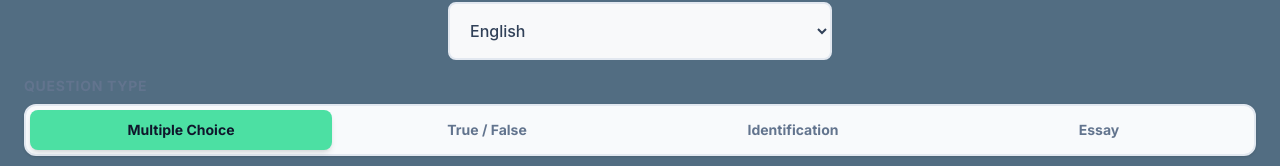
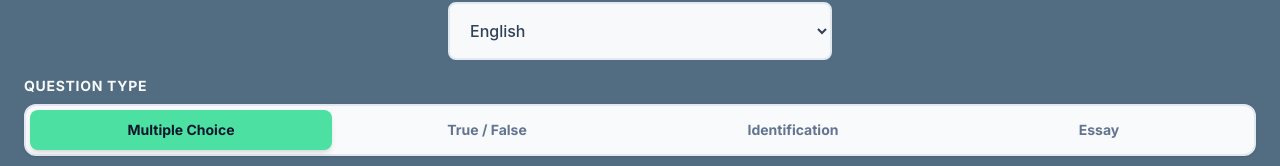
Before and after one commit to Adrian7373/Quizify-AI-Driven-Quiz-Generation-and-Gamification, a Next.js app: page / in a window 1280 px wide. Shown: the part 561-727 px from the top of the page. Built offline with nearby package versions, Linux system fonts and the light colour scheme; no server answers.

Commit message:
Minor UI change

```diff
--- a/src/app/_components/QuestionTypeSelector.tsx
+++ b/src/app/_components/QuestionTypeSelector.tsx
@@ -19,7 +19,7 @@ export default function QuizTypeSelector({ quizType, handleTypeChange }: Questio
 
     return (
         <div className="w-full flex flex-col gap-2 font-inter shrink-0">
-            <label className="text-sm font-bold text-slate-500 uppercase tracking-wider">
+            <label className="text-sm font-bold text-white uppercase tracking-wider">
                 Question Type
             </label>
 
```
